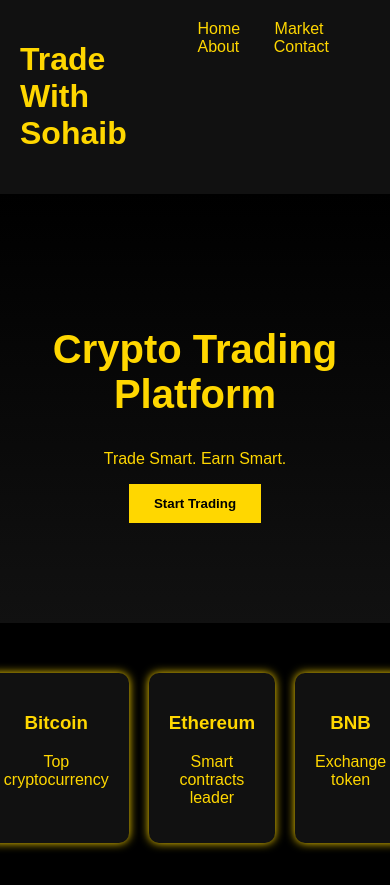
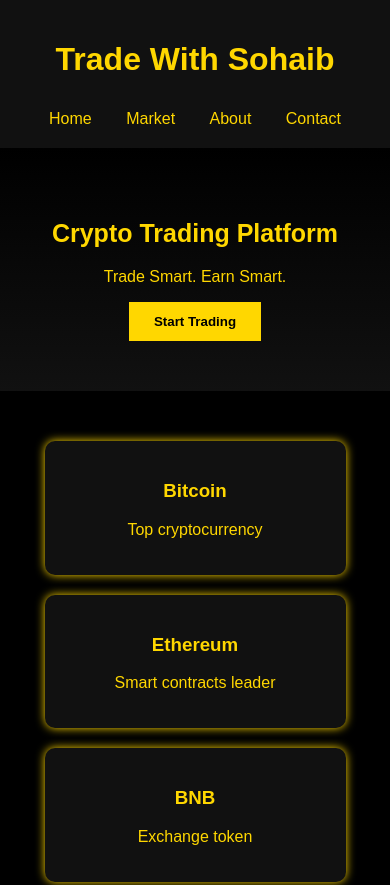
Before and after one commit to Sohaib13g/Trade-With-Sohaib-Official-, a plain HTML site: page index.html in a window 390 px wide. Shown: the top 885 px of the page. Drawn offline with Linux system fonts and the light colour scheme.

Commit message:
Implement mobile responsiveness in style.css
Added mobile responsive styles for header, nav, hero, and cards.

```diff
--- a/style.css
+++ b/style.css
@@ -78,3 +78,32 @@
     padding: 20px;
     background: #111;
   }
+/* MOBILE RESPONSIVE */
+@media (max-width: 768px) {
+
+    header {
+        flex-direction: column;
+        text-align: center;
+    }
+
+    nav {
+        margin-top: 10px;
+    }
+
+    .hero {
+        padding: 50px 20px;
+    }
+
+    .hero h2 {
+        font-size: 25px;
+    }
+
+    .cards {
+        flex-direction: column;
+        align-items: center;
+    }
+
+    .card {
+        width: 90%;
+    }
+    }
```
